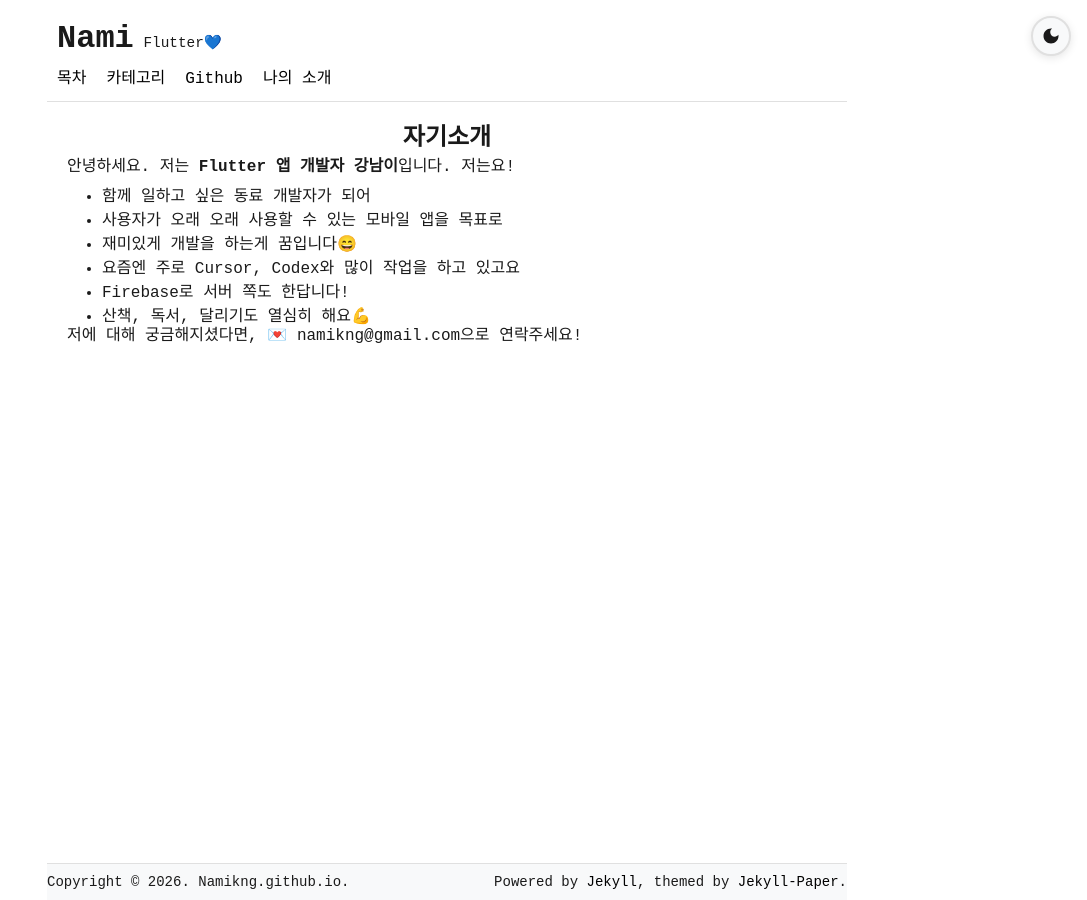
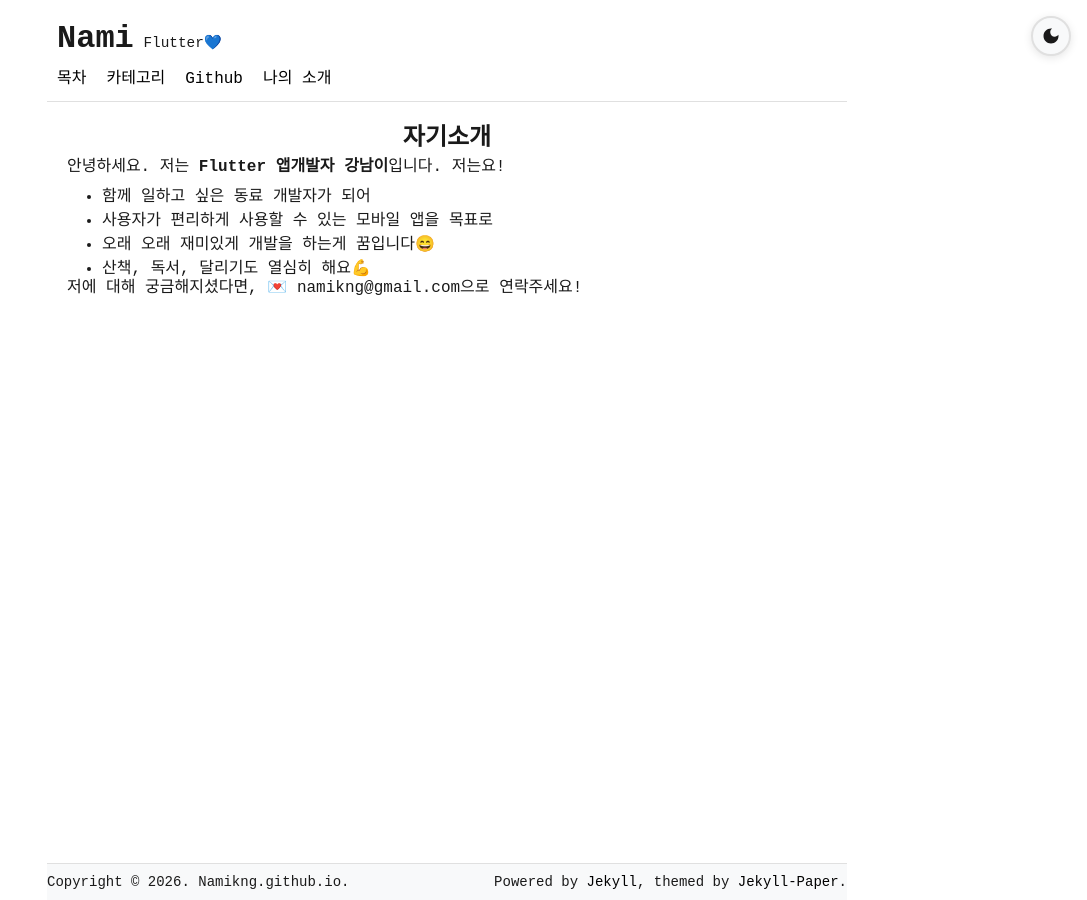
Before and after one commit to Namikng/Namikng.github.io, a Jekyll site: the page built from about.md, in a window 1280 px wide. Shown: the whole page, without its empty margins (193-1280 px from the left). Built offline with Jekyll 4.4.1, drawn with Linux system fonts in a browser that asks for light colours.

Commit message:
Revert "docs: 자기소개 내용 최신화"
This reverts commit 2a3d9410d7c1a533e37d3c91b9b921c1f4e350d6.

```diff
--- a/about.md
+++ b/about.md
@@ -4,13 +4,11 @@ title: 자기소개
 permalink: /about/
 ---
 
-안녕하세요. 저는 **Flutter 앱 개발자 강남이**입니다.
+안녕하세요. 저는 **Flutter 앱개발자 강남이**입니다.
 저는요!
 - 함께 일하고 싶은 동료 개발자가 되어
-- 사용자가 오래 오래 사용할 수 있는 모바일 앱을 목표로
-- 재미있게 개발을 하는게 꿈입니다😄
-- 요즘엔 주로 Cursor, Codex와 많이 작업을 하고 있고요
-- Firebase로 서버 쪽도 한답니다!
+- 사용자가 편리하게 사용할 수 있는 모바일 앱을 목표로
+- 오래 오래 재미있게 개발을 하는게 꿈입니다😄
 - 산책, 독서, 달리기도 열심히 해요💪
 
 저에 대해 궁금해지셨다면,
```
